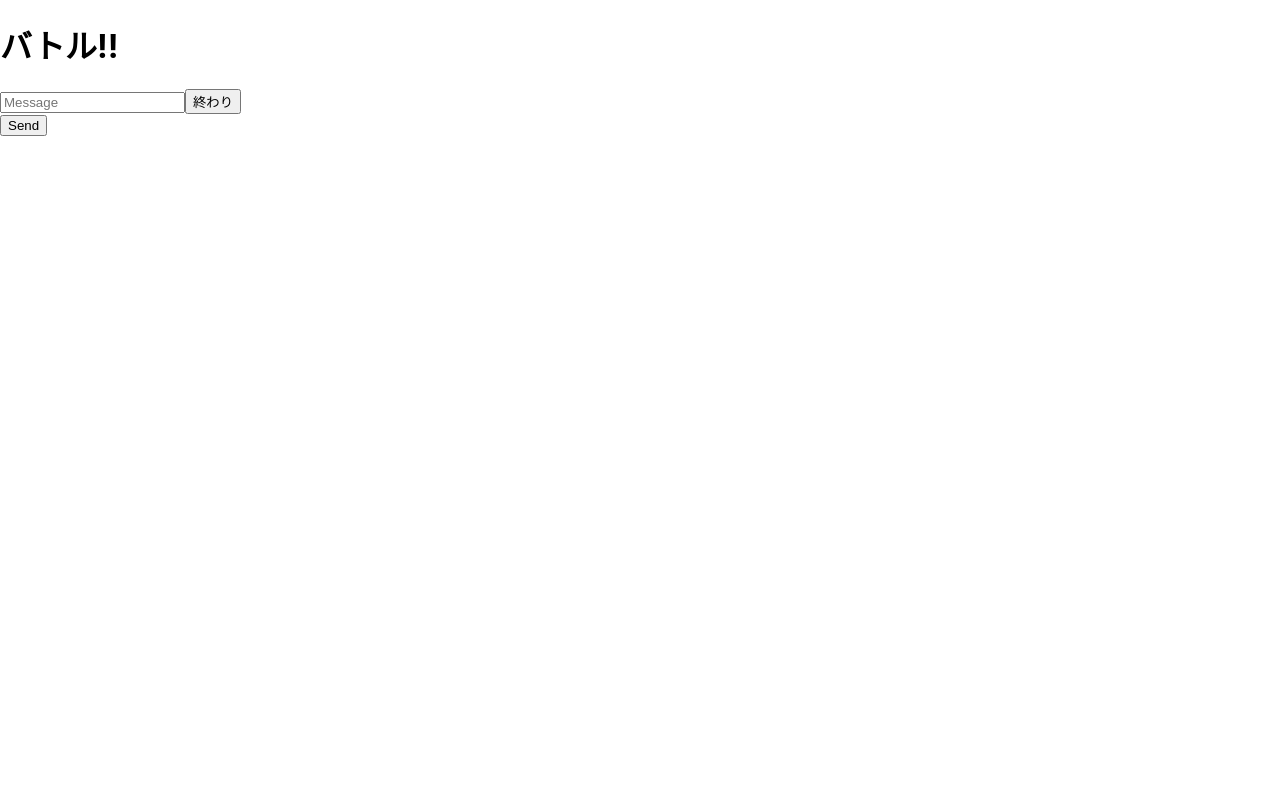
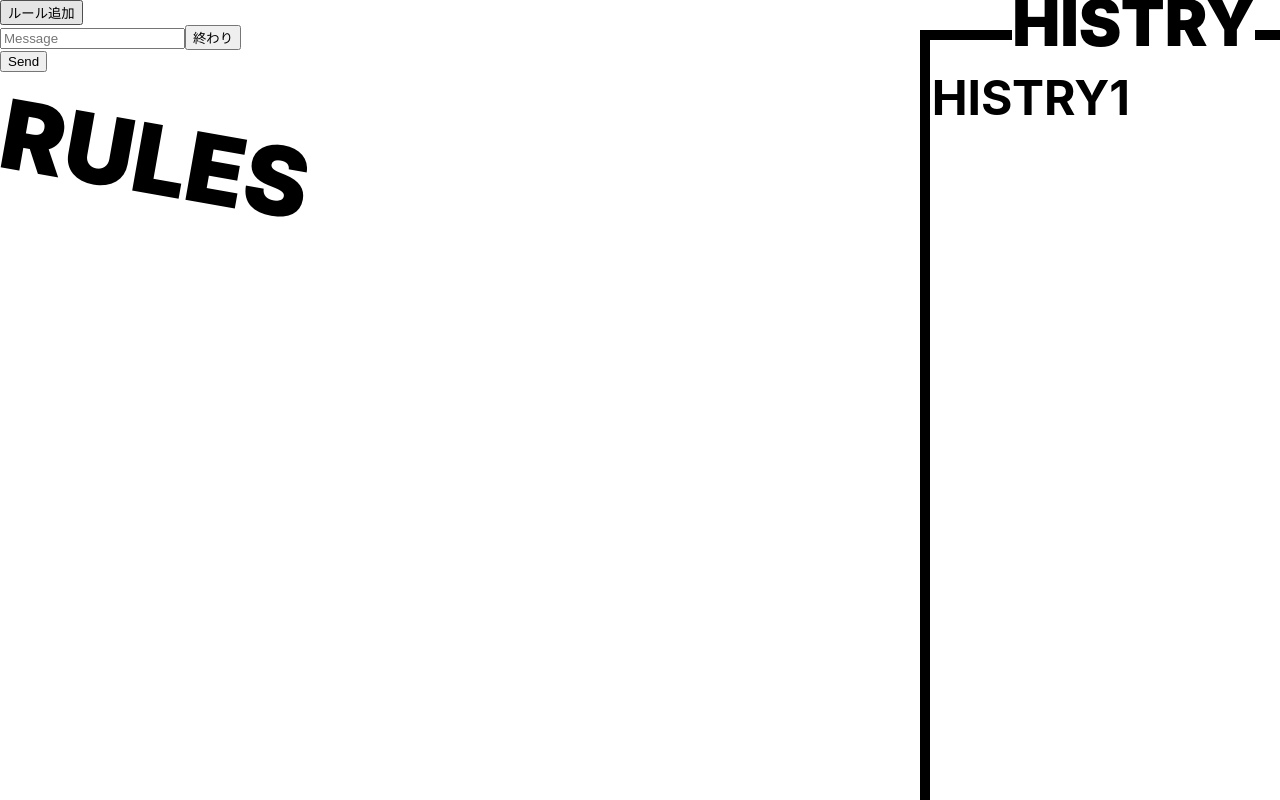
Before and after one commit to scla-sagauniv/gabaithon202309_team1, a React (Create React App) app in the folder react-app/: page /OneOnOne in a window 1280 px wide. Built offline with nearby package versions, Linux system fonts and the light colour scheme; no server answers.

Commit message:
タイトル画面変更　OneOnOneにルールと履歴欄追加

```diff
--- a/react-app/src/components/OneOnOne.css
+++ b/react-app/src/components/OneOnOne.css
@@ -0,0 +1,58 @@
+.oneonone_rules {
+    font-size: 96px;
+    font-weight:900;
+    transform: rotate( 10deg );
+    background-color: transparent;
+    position: absolute;
+    top: 5px;
+    user-select: none;
+}
+
+#child {
+    font-size: 48px;
+    font-weight:bold;
+    color:#fff;
+    transform: rotate( 10deg );
+    background-color: #222;
+    position: absolute;
+    top: 160px;
+    user-select: none;
+}
+
+.oneonone_histrys {
+    font-size: 64px;
+    font-weight:900;
+    background-color: #fff;
+    position: absolute;
+    top: -120px;
+    right: 75px;
+    user-select: none;
+}
+
+.oneonone_histry {
+    font-size: 48px;
+    font-weight:700;
+    position: absolute;
+    top: -20px;
+    right: 200px;
+    user-select: none;
+}
+
+.oneonone_histryrectangle {
+    width: 400px;
+    height: 1000px;
+    border: 10px solid #000;
+    background-color: transparent;
+    position: absolute;
+    top: 30px;
+    right: -60px;
+    user-select: none;
+}
+
+.oneonone_canvas {
+    overflow: hidden;
+    width: 100%;
+    height: 100%;
+    background-color: transparent;
+    position: absolute;
+}
--- a/react-app/src/components/OneOnOne.js
+++ b/react-app/src/components/OneOnOne.js
@@ -1,6 +1,7 @@
 import React from 'react';
 import { Link } from 'react-router-dom';
 import io from "socket.io-client";
+import './OneOnOne.css';
 
 class OneOnOne extends React.Component{
   constructor(props){
@@ -38,6 +39,22 @@ class OneOnOne extends React.Component{
         this.setState({message: ''});
     }
 
+    this.addRule = ev => {
+      var newElement = document.createElement("p"); // p要素作成
+      var newContent = document.createTextNode("ルール1"); // テキストノードを作成
+      newElement.appendChild(newContent); // p要素にテキストノードを追加
+      newElement.setAttribute("id","child"); // p要素にidを設定
+
+      // ----------------------------
+      // 親要素の最後の子要素を追加します
+      // ----------------------------
+      // 親要素（div）への参照を取得
+      var parentDiv = document.getElementById("rule-div");
+
+      // 追加
+      parentDiv.appendChild(newElement);
+    }
+
     this.enterTheRoom = ev => {
         ev.preventDefault();
         this.socket.emit('INTO_ROOM');
@@ -46,10 +63,19 @@ class OneOnOne extends React.Component{
 
   render(){
     return (
-      <div>
-        <h1>バトル!!</h1>
+      <div className='oneonone_canvas'>
+       <p className="oneonone_rules">RULES</p>
+        <div id="rule-div">
+        {/* <p className="child">RULE1</p> */}
+        </div>
+
+        <button onClick={this.addRule}>ルール追加</button>
+
         <div>
-
+          <div className="oneonone_histryrectangle">
+            <p className="oneonone_histrys">HISTRY</p>
+            <p className="oneonone_histry">HISTRY1</p>
+          </div>
         <input type="text" placeholder="Message" value={this.state.message} onChange={ev => this.setState({message: ev.target.value})} className="form-control"/>
           <Link to="/Result">
             <button>終わり</button>
--- a/react-app/src/components/Title.css
+++ b/react-app/src/components/Title.css
@@ -1,7 +1,7 @@
 .title_rectangle {
     width: 300px;
     height: 300px;
-    border: 2px solid #000;
+    border: 10px solid #000;
     background-color: transparent;
     position: absolute;
     top: 100px;
@@ -10,24 +10,34 @@
 
 .title_str {
     text-align: center;
+    letter-spacing:0.22em;
     font-size : 50px;
+    font-weight:900;
+}
+
+.title_str2 {
+    text-align: center;
+    letter-spacing:0.1em;
+    font-size : 50px;
+    font-weight:900;
 }
 
 .title_eclipse {
-  width: 60px;
-  height: 60px;
+  width: 54px;
+  height: 54px;
   border-radius: 50%;
   background: transparent;/*背景色*/
-  border : 2px solid orange;
+  border : 7px solid orange;
   position :absolute;
-  top : 180px;
-  left : 193px;
+  top : 178px;
+  left : 196px;
 }
 
 .display_click {
     top : 450px;
     text-align: center;
     font-size : 50px;
+    font-weight:100;
     position: absolute;
     left : 300px;
 }
--- a/react-app/src/components/Title.js
+++ b/react-app/src/components/Title.js
@@ -22,7 +22,7 @@ function Title() {
       <div>
         <div className="title_rectangle">
           <p className="title_str">限界</p>
-          <p className="title_str">しりとり</p>
+          <p className="title_str2">しりとり</p>
           <div className="title_eclipse"></div>
         </div>
         <div>
```
